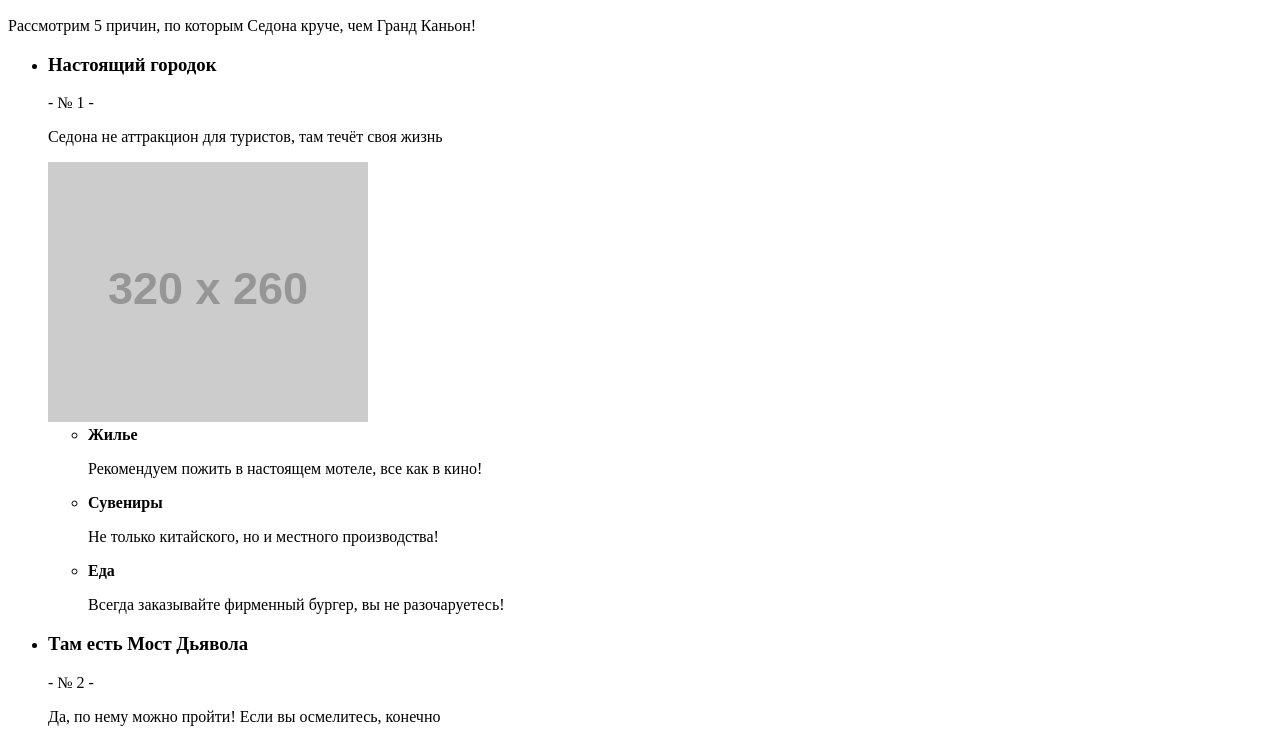
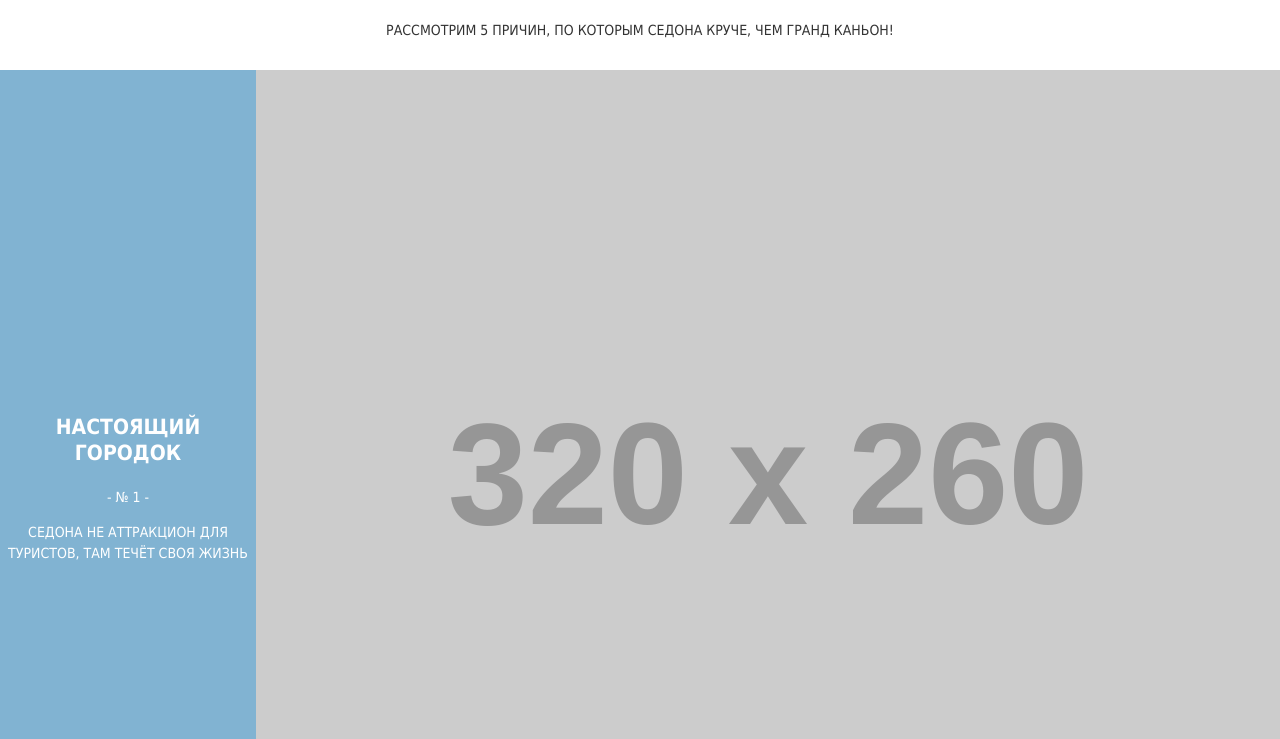
Before and after one commit to Vilmarin/1391595-sedona-20, a website: page source/index.html in a window 1280 px wide. Shown: the part 139-878 px from the top of the page. Drawn offline with nearby package versions, Linux system fonts and the light colour scheme; files that its build step writes are made by us from their sources; the site is published under a folder, as on GitHub Pages, so addresses that start at the root find nothing; placeholder pictures from the web are drawn by us.

Commit message:
подключение стилей

```diff
--- a/source/index.html
+++ b/source/index.html
@@ -5,7 +5,7 @@
   <meta charset="utf-8">
   <meta name="viewport" content="initial-scale=1, maximum-scale=1">
   <title>HTML Academy: Седона</title>
-  <link rel="stylesheet" href="/source/css/style.css">
+  <link href="css/style.css" rel="stylesheet">
 </head>
 
 <body>
@@ -46,7 +46,7 @@
 
       <a class="page-header__logo">
         Главная
-        <img src="/source/img/logo-sedona-mobile.svg" width="101" height="84" alt="Логотип">
+        <img src="./img/logo-sedona-mobile.svg" width="101" height="84" alt="Логотип">
       </a>
 
       <button class="page-header__toggle" type="button">
--- a/source/sass/style.scss
+++ b/source/sass/style.scss
@@ -61,8 +61,8 @@ $mobile-width-only: 767px;
 @import "./index/real-town.scss";
 @import "./index/interesed.scss";
 @import "./button.scss";
-@import "./source/sass/footer/page-footer.scss";
-@import "./source/sass/footer/social.scss";
+@import "./footer/page-footer.scss";
+@import "./footer/social.scss";
 @import "./footer/copyright.scss";
 @import "./form/filter-form.scss";
 @import "./form/form-name.scss";
```
Also changed, not shown: source/form.html (+1 -1 lines), source/photo.html (+1 -1 lines).
